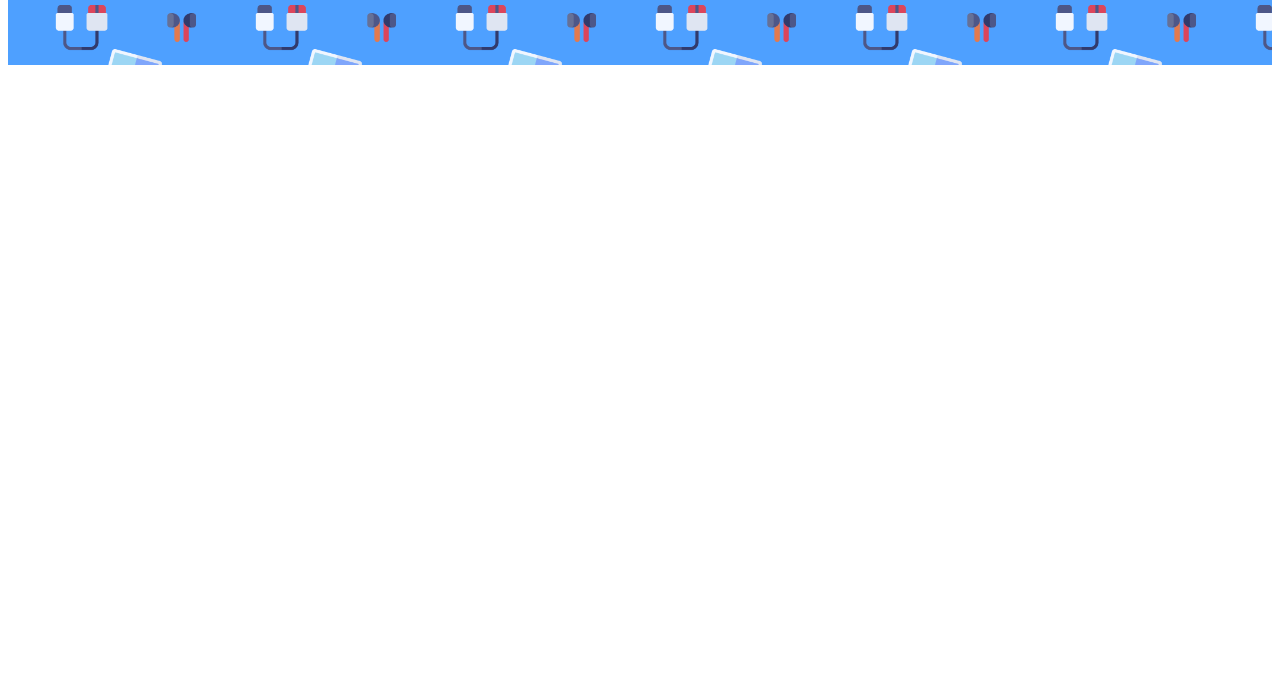
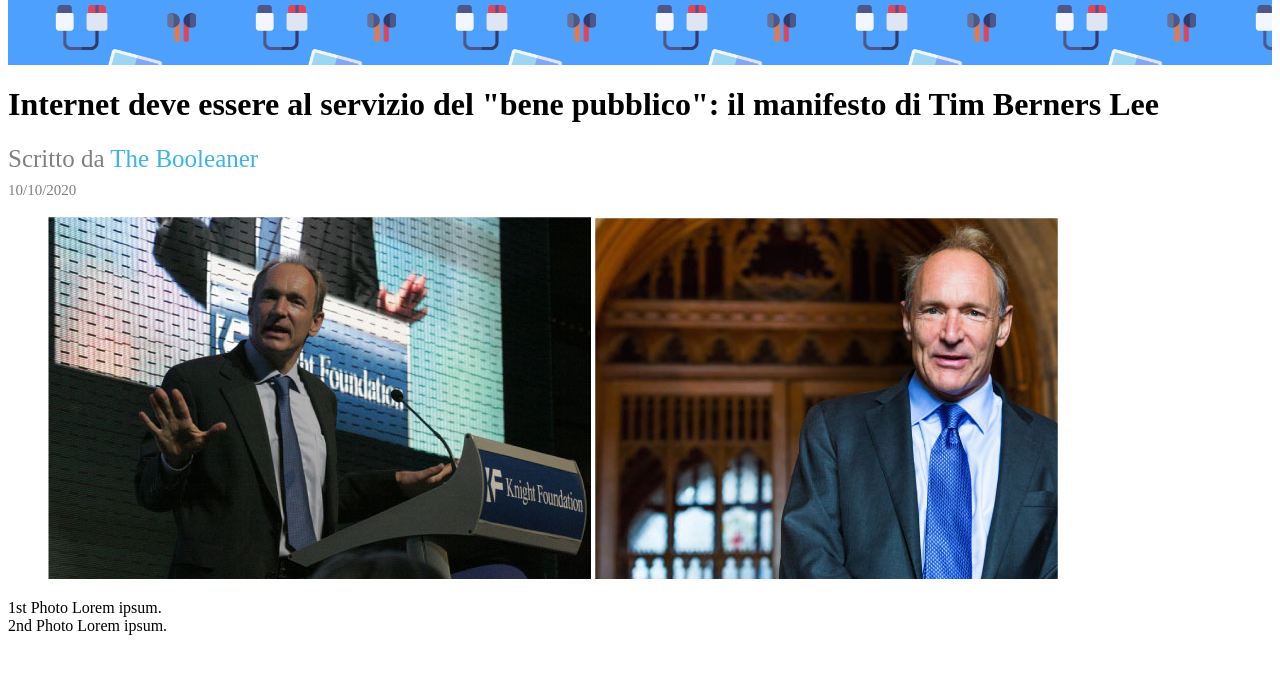
Before and after one commit to EnricoNapolitano/html-css-booleaner, a plain HTML site: page index.html in a window 1280 px wide. Shown: the part 68-742 px from the top of the page. Drawn offline with Linux system fonts and the light colour scheme.

Commit message:
Tim Berners Lee pictures

```diff
--- a/css/style.css
+++ b/css/style.css
@@ -18,3 +18,20 @@ header {
     text-shadow: 2px 2px #b4b4b4;
     font-size: 50px;
 }
+
+address {
+    font-style: normal;
+}
+
+.address-title {
+    color: rgb(128,128,128);
+    font-size: 25px;
+}
+
+#author {
+    color: rgb(60,180,231);
+}
+
+#date {
+    font-size: 15px;
+}
--- a/index.html
+++ b/index.html
@@ -8,5 +8,30 @@
             <span id="the-in-title">The</span>
             <span id="booleaner-in-title">Booleaner</span>
         </header>
+
+        <main>
+            <div class="main-title">
+                <h1>Internet deve essere al servizio del "bene pubblico": il manifesto di Tim Berners Lee</h1>
+                <address class="address-title">Scritto da <span id="author">The Booleaner</span>
+                <br>
+                <span id="date">10/10/2020</span>
+                </address>
+            </div>
+
+            <div>
+                <figure>
+                    <img src="img/tim-1.jpg" alt="foto di Tim Berners Lee">
+                    <img src="img/tim-2.jpg" alt="foto di Tim Berners Lee">
+                </figure>
+                <address>
+                    1st Photo Lorem ipsum.
+                    <br>
+                    2nd Photo Lorem ipsum.
+                </address>
+
+            </div>
+
+
+        </main>
     </body>
 </html>
```
